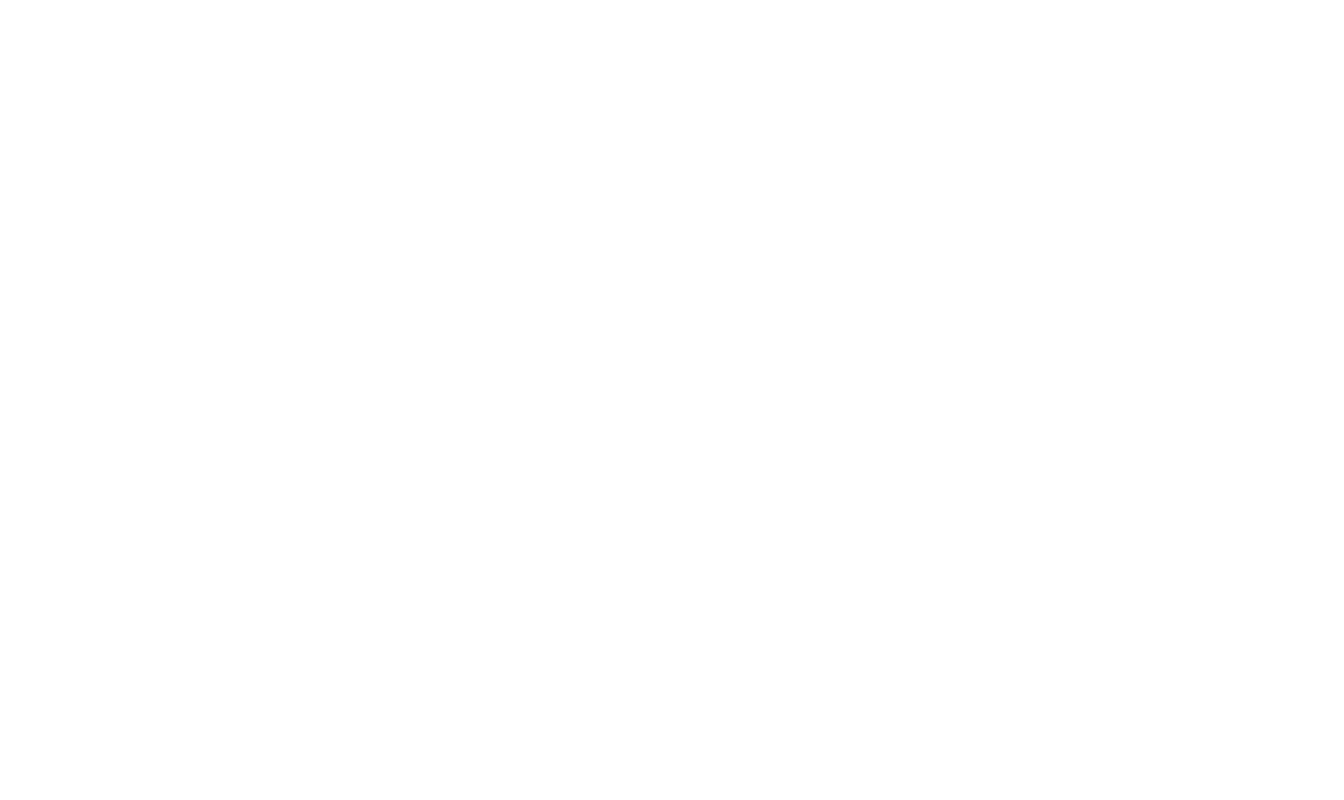
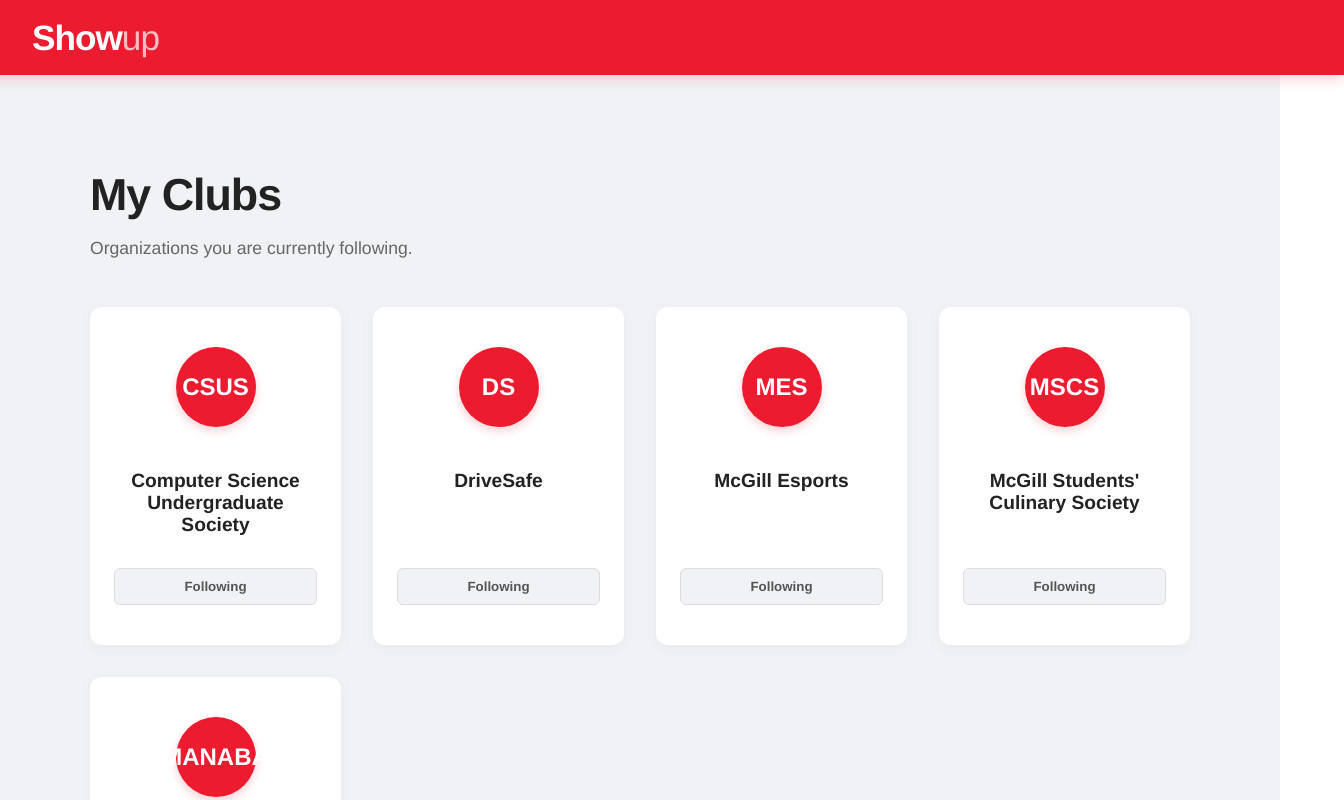
Before and after one commit to shaynelachapelle/showup, a React (Vite) app in the folder client/: page /my-clubs in a window 1280 px wide. Before the commit this address had no page. Shown: the top 800 px of the page, 1344 px wide, since content can reach past the window. Built offline with nearby package versions, Linux system fonts and the light colour scheme.

Commit message:
my clubs page

```diff
--- a/client/src/App.jsx
+++ b/client/src/App.jsx
@@ -3,6 +3,7 @@ import { useState } from 'react'
 import './App.css'
 import { Routes, Route } from "react-router-dom"
 import Landing from './pages/Landing';
+import MyClubs from './pages/My-Clubs';
 
 function App() {
   const [count, setCount] = useState(0)
@@ -10,6 +11,7 @@ function App() {
   return (
     <Routes>
       <Route path="/" element={<Landing />} />
+      <Route path="/my-clubs" element={<MyClubs />} />
     </Routes>
   )
 }
--- a/client/src/css/Landing.css
+++ b/client/src/css/Landing.css
@@ -1,5 +1,5 @@
 /* Author: Rachel Ha */
-/* Main Layout */
+/* Layout */
 .landing-container {
   background-color: #F0F2F5;
   display: flex;
@@ -13,29 +13,29 @@
 .navbar {
   width: 100%;
   height: 75px;
-  background-color: #ED1B2F; /* Changed to your signature red */
+  background-color: #ED1B2F;
   display: flex;
   justify-content: flex-start;
   align-items: center;
   padding: 0 4rem;
-  box-shadow: 0 4px 12px rgba(237, 27, 47, 0.2); /* Soft red shadow */
+  box-shadow: 0 4px 12px rgba(237, 27, 47, 0.2);
   position: sticky;
   top: 0;
   z-index: 100;
 }
 
-/* Inverted Logo Styling */
+/* Logo */
 .logo-section {
   font-size: 2.2rem;
   font-weight: 500;
-  color: rgba(255, 255, 255, 0.7); /* Makes "up" a softer, faded white */
+  color: rgba(255, 255, 255, 0.7);
   cursor: pointer;
   letter-spacing: -1px;
   margin-left: 2rem;
 }
 
 .logo-text {
-  color: #FFFFFF; /* Makes "Show" pure, bold white */
+  color: #FFFFFF;
   font-weight: bold;
 }
 
@@ -72,10 +72,10 @@
   color: #666666;
   font-size: 1.2rem;
   font-weight: 400;
-  margin-bottom: 2rem; /* Creates breathing room between text and buttons */
+  margin-bottom: 2rem;
 }
 
-/* Inline Auth Buttons (Above Marty) */
+
 .auth-buttons-inline {
   display: flex;
   gap: 1rem;
@@ -113,7 +113,6 @@
   background-color: #F9F9F9;
 }
 
-/* Hero Image */
 .image-section {
   width: 100%;
   max-width: 900px;
--- /dev/null
+++ b/client/src/css/MyClubs.css
@@ -0,0 +1,96 @@
+/* Layout */
+.myclubs-container {
+  background-color: #F0F2F5;
+  min-height: 100vh;
+  display: flex;
+  flex-direction: column;
+  align-items: center;
+}
+
+.myclubs-content {
+  width: 100%;
+  max-width: 1100px;
+  padding: 4rem 2rem;
+}
+
+
+.page-title {
+  font-size: 2.8rem;
+  font-weight: 900;
+  color: #222222;
+  margin-bottom: 0.5rem;
+  letter-spacing: -1px;
+}
+
+.page-subtitle {
+  font-size: 1.1rem;
+  color: #666666;
+  margin-bottom: 3rem;
+}
+
+/* Grid Layout */
+.clubs-grid {
+  display: grid;
+  grid-template-columns: repeat(auto-fill, minmax(250px, 1fr));
+  gap: 2rem;
+}
+
+/* Club Cards */
+.club-card {
+  background-color: #FFFFFF;
+  border-radius: 12px;
+  padding: 2.5rem 1.5rem;
+  display: flex;
+  flex-direction: column;
+  align-items: center;
+  text-align: center;
+  box-shadow: 0 4px 15px rgba(0, 0, 0, 0.04);
+  transition: transform 0.2s ease, box-shadow 0.2s ease;
+}
+
+.club-card:hover {
+  transform: translateY(-4px);
+  box-shadow: 0 10px 25px rgba(0, 0, 0, 0.08);
+}
+
+.club-avatar {
+  width: 80px;
+  height: 80px;
+  background-color: #ED1B2F;
+  color: #FFFFFF;
+  font-size: 1.5rem;
+  font-weight: bold;
+  display: flex;
+  align-items: center;
+  justify-content: center;
+  border-radius: 50%;
+  margin-bottom: 1.5rem;
+  box-shadow: 0 4px 10px rgba(237, 27, 47, 0.2);
+}
+
+.club-name {
+  color: #222222;
+  font-size: 1.2rem;
+  font-weight: 700;
+  margin-bottom: 2rem;
+  flex-grow: 1; /* Keeps buttons aligned */
+}
+
+/* Following Button */
+.following-btn {
+  width: 100%;
+  padding: 10px 0;
+  background-color: #F0F2F5;
+  color: #555555;
+  border: 1px solid #DDDDDD;
+  border-radius: 6px;
+  font-weight: bold;
+  cursor: pointer;
+  transition: all 0.2s ease;
+}
+
+.following-btn:hover {
+  background-color: #ED1B2F;
+  color: #FFFFFF;
+  border-color: #ED1B2F;
+}
--- a/client/src/pages/Landing.jsx
+++ b/client/src/pages/Landing.jsx
@@ -6,7 +6,7 @@ export default function Landing() {
   return (
     <div className="landing-container">
 
-      {/* Navigation Bar (Logo Only) */}
+      {/* Navigation Bar */}
       <nav className="navbar">
         <div className="logo-section">
           <span className="logo-text">Show</span>up
@@ -19,7 +19,7 @@ export default function Landing() {
           <h1>CAMPUS <span className="title-highlight">EVENTS</span></h1>
           <h2>Only for students. Browse events near you.</h2>
 
-          {/* Buttons placed perfectly above Marty */}
+          {/* Buttons placed above Marty */}
           <div className="auth-buttons-inline">
             <button className="login-btn">Log In</button>
             <button className="signup-btn">Sign Up</button>
--- /dev/null
+++ b/client/src/pages/My-Clubs.jsx
@@ -0,0 +1,41 @@
+import '../css/MyClubs.css';
+
+export default function MyClubs() {
+  // Default data until MongoDB is connected
+  const followedClubs = [
+    { id: 1, name: "Computer Science Undergraduate Society", initials: "CSUS" },
+    { id: 2, name: "DriveSafe", initials: "DS" },
+    { id: 3, name: "McGill Esports", initials: "MES" },
+    { id: 4, name: "McGill Students' Culinary Society", initials: "MSCS" },
+    { id: 5, name: "McGill Association of North American Born Asians", initials: "MANABA" }
+  ];
+
+  return (
+    <div className="myclubs-container">
+
+      {/* Red Navigation Bar */}
+      <nav className="navbar">
+        <div className="logo-section">
+          <span className="logo-text">Show</span>up
+        </div>
+      </nav>
+
+      {/* Main Content */}
+      <div className="myclubs-content">
+        <h1 className="page-title">My Clubs</h1>
+        <p className="page-subtitle">Organizations you are currently following.</p>
+
+        <div className="clubs-grid">
+          {followedClubs.map((club) => (
+            <div key={club.id} className="club-card">
+              <div className="club-avatar">{club.initials}</div>
+              <h3 className="club-name">{club.name}</h3>
+              <button className="following-btn">Following</button>
+            </div>
+          ))}
+        </div>
+      </div>
+
+    </div>
+  );
+}
```
